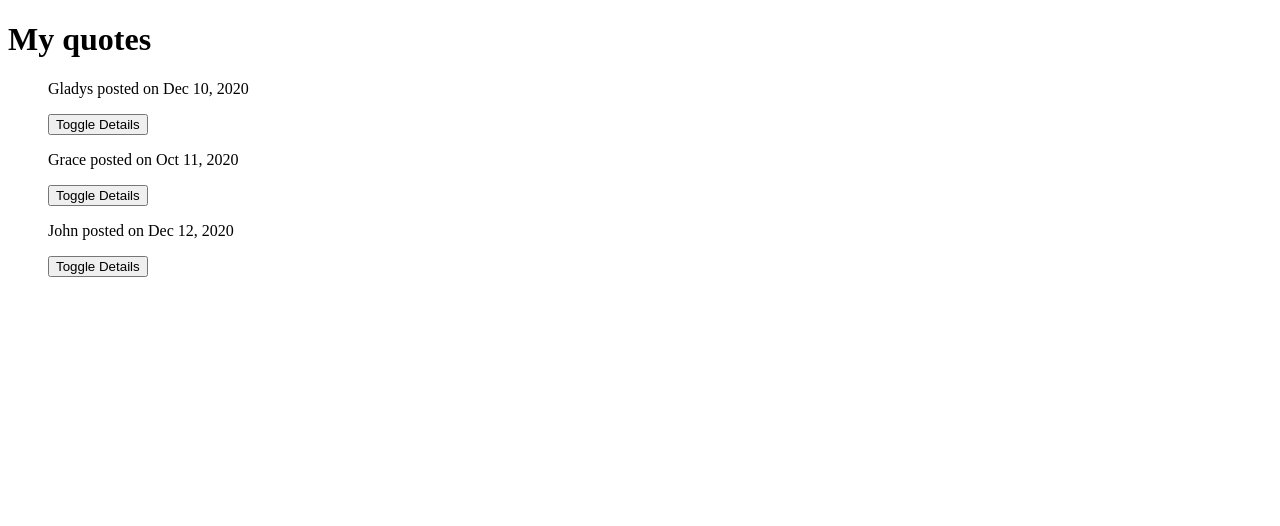
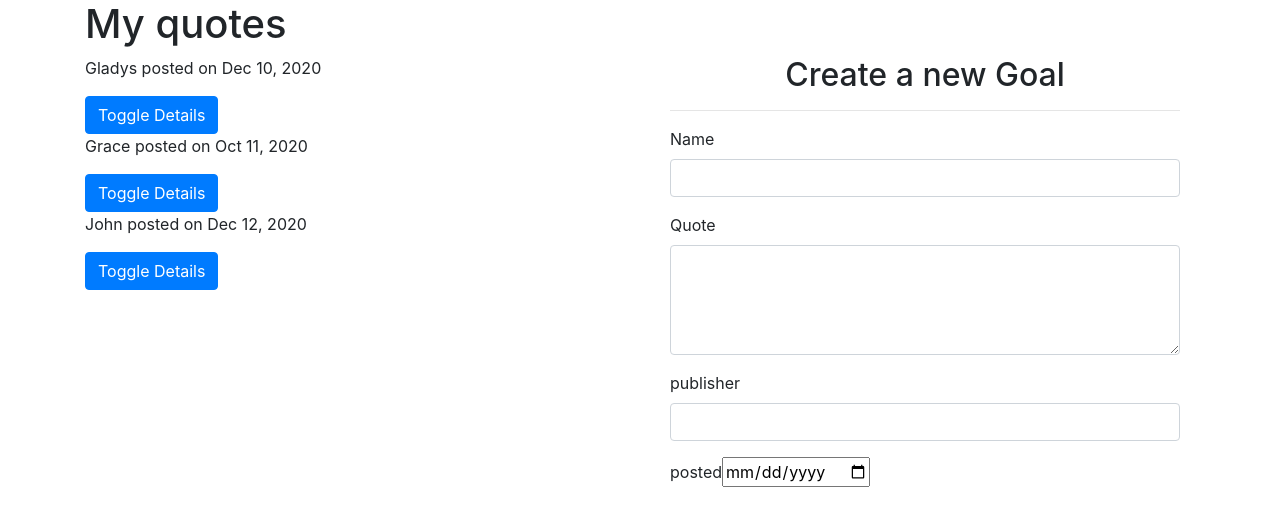
Before and after one commit to Gladys-nimo/Quote, an Angular app in the folder quote/: page / in a window 1280 px wide. Shown: the top 526 px of the page. Built offline with nearby package versions, Linux system fonts and the light colour scheme.

Commit message:
renamed a file

```diff
--- a/quote/src/app/app.module.ts
+++ b/quote/src/app/app.module.ts
@@ -1,12 +1,13 @@
 import { BrowserModule } from '@angular/platform-browser';
 import { NgModule } from '@angular/core';
+import { FormsModule} from '@angular/forms';
 
 import { AppRoutingModule } from './app-routing.module';
 import { AppComponent } from './app.component';
 import { QuoteComponent } from './quote/quote.component';
 import { QuoteDetailsComponent } from './quote-details/quote-details.component';
 import { DatePostPipe } from './date-post.pipe';
-import { QuoteFromComponent } from './quote-from/quote-from.component';
+import { QuoteFromComponent } from './quote-form/quote-form.component';
 
 @NgModule({
   declarations: [
@@ -18,7 +19,8 @@
   ],
   imports: [
     BrowserModule,
-    AppRoutingModule
+    AppRoutingModule,
+    FormsModule
   ],
   providers: [],
   bootstrap: [AppComponent]
--- a/quote/src/app/quote-details/quote-details.component.html
+++ b/quote/src/app/quote-details/quote-details.component.html
@@ -3,7 +3,7 @@
     <p> publisher: {{quote.publisher}}</p>
      <p>This quote was posted {{quote.dateposted|datePost}} days ago</p>
 
-    <button (click)= 'quoteDelete(true)'>Delete Quote</button>
+    <button (click)= 'quoteDelete(true)' class="btn btn-outline-danger">Delete Quote</button>
 
 
       <!-- <button (click)= 'quoteComplete(true)'>Complete</button>  -->
--- /dev/null
+++ b/quote/src/app/quote-form/quote-form.component.html
@@ -0,0 +1,32 @@
+<div class="container-fluid">
+    <h2 class="text-center">Create a new Goal</h2>
+    <hr>
+    <form>
+        <div class="form-group">
+
+            <label for="name">Name</label>
+            <input type="text" required class="form-control" id="name">
+
+        </div>
+        <div class="form-group">
+
+            <label for="quote">Quote</label>
+            <textarea class="form-control" id="description" rows="4" required></textarea>
+
+        </div>
+        <div class="form-group">
+
+            <label for="publisher">publisher</label>
+            <input type="text" required class="form-control" id="name">
+
+        </div>
+
+
+
+        <div class="form-group">
+            <label for="posted">posted</label>
+            <input type='date' id="posted" required>
+
+        </div>
+    </form>
+  </div>
--- /dev/null
+++ b/quote/src/app/quote-form/quote-form.component.ts
@@ -0,0 +1,15 @@
+import { Component, OnInit } from '@angular/core';
+
+@Component({
+  selector: 'app-quote-form',
+  templateUrl: './quote-form.component.html',
+  styleUrls: ['./quote-form.component.css']
+})
+export class QuoteFromComponent implements OnInit {
+
+  constructor() { }
+
+  ngOnInit(): void {
+  }
+
+}
--- a/quote/src/app/quote-from/quote-from.component.html
+++ /dev/null
@@ -1 +0,0 @@
-<p>quote-from works!</p>
--- a/quote/src/app/quote/quote.component.html
+++ b/quote/src/app/quote/quote.component.html
@@ -1,8 +1,22 @@
 
-<div>
+<div class="container">
     <h1>My quotes</h1>
-    <ul>
-        <div *ngFor='let quote of quotes;let i = index'>
-            <p>{{quote.name}} {{quote.maxlikes}} posted on {{quote.datePosted|date}}</p>
+ <div class="row">
+     <div class="col-md-6">
+ <div *ngFor='let quote of quotes;let i = index'>
+
+    <div>
+     <p>{{quote.name}} {{quote.maxlikes}} posted on {{quote.datePosted|date}}</p>
             <button (click)='toggleDetails(i)' class="btn btn-primary">Toggle Details</button>
- <app-quote-details *ngIf='quote.showDetails' [quote]='quote' (isComplete) = 'deleteQuote($event,i)'></app-quote-details>
+      <app-quote-details *ngIf='quote.showDetails' [quote]='quote' (isComplete) = 'deleteQuote($event,i)'></app-quote-details>
+
+    </div>
+    </div>
+
+    </div>
+<div class="col-md-6">
+<app-quote-form></app-quote-form>
+
+</div>
+    </div>
+     </div>
--- a/quote/src/styles.css
+++ b/quote/src/styles.css
@@ -1 +1 @@
-/* You can add global styles to this file, and also import other style files */
+@import "~bootstrap/dist/css/bootstrap.css"
```
Also changed, not shown: quote/src/app/quote-form/quote-form.component.css (added), 1 other file (tests, documents, lock files or other folders).
